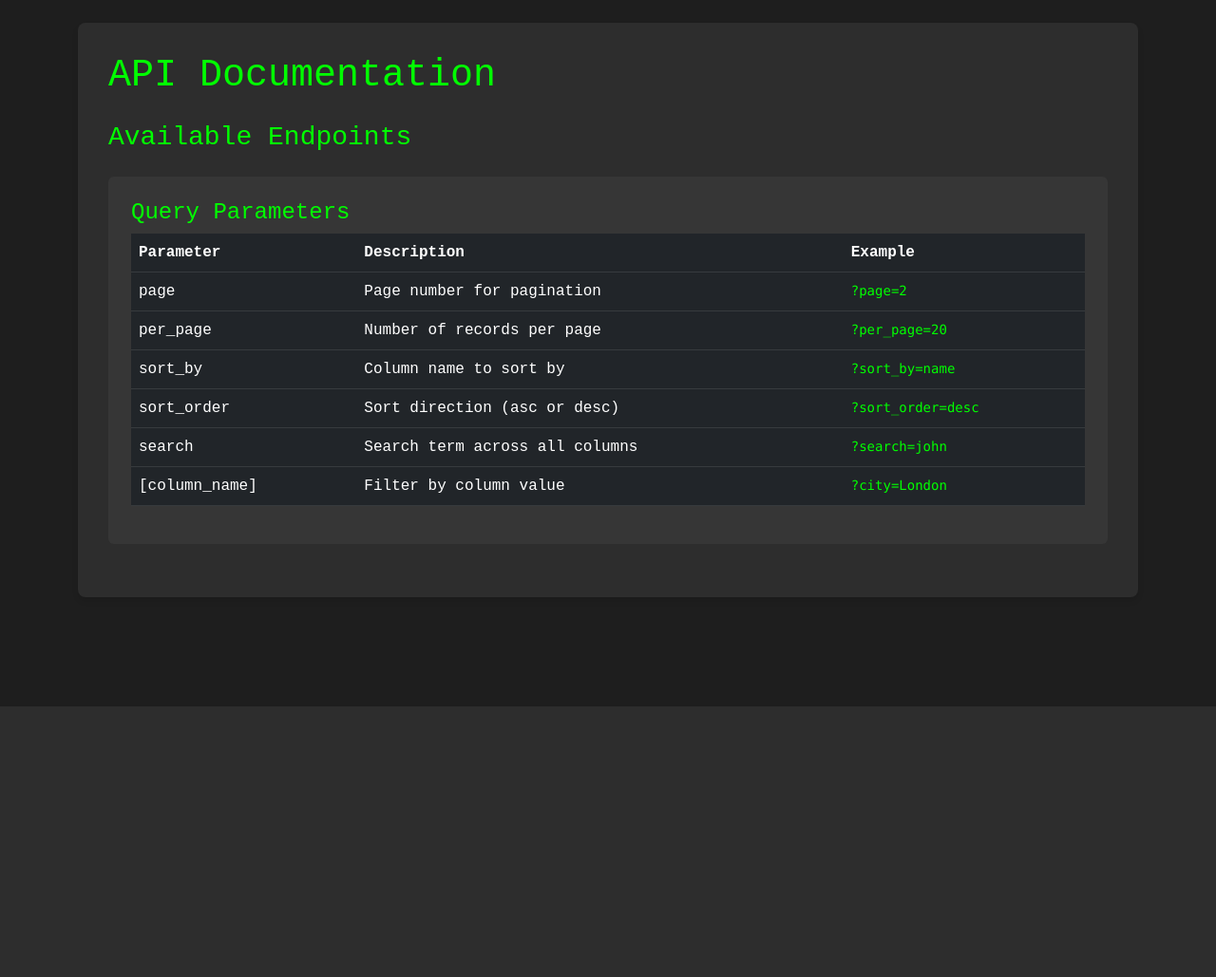
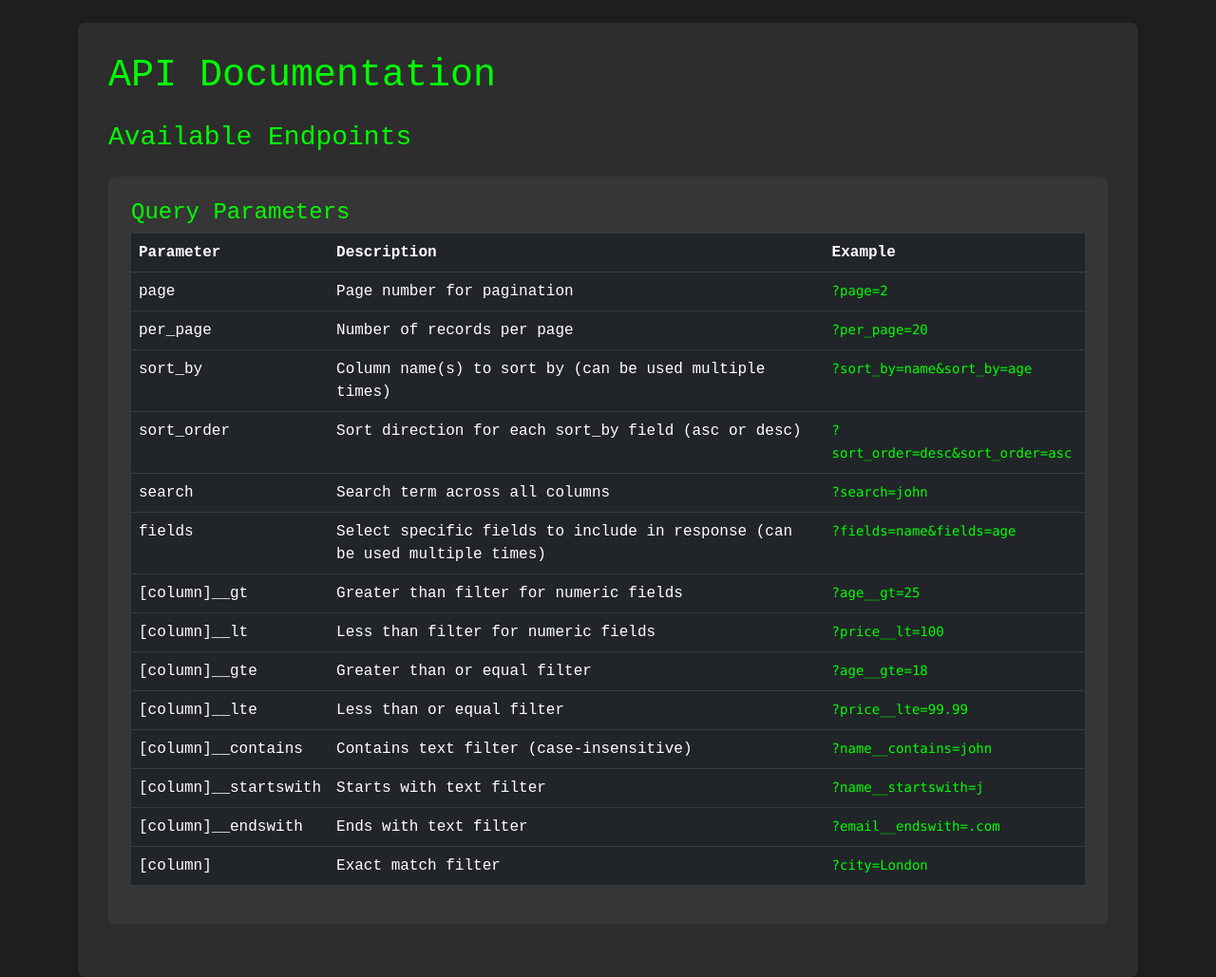
Before and after one commit to plugilode/Csvapi, a Flask app: page /docs in a window 1280 px wide. Shown: the part 56-1085 px from the top of the page at 95% size. Before the commit the page ends 800 px from the top, so only its background shows below. Run offline with Flask 3, Linux system fonts and the light colour scheme; data that the repository does not hold is empty.

Commit message:
Agent query: Are the advanced query parameters like field selection, multiple sorting, and advanced filtering operators working correctly?

```diff
--- a/pyproject.toml
+++ b/pyproject.toml
@@ -11,4 +11,5 @@ dependencies = [
     "flask-wtf>=1.2.2",
     "psycopg2-binary>=2.9.10",
     "pandas>=2.2.3",
+    "sqlalchemy",
 ]
--- a/templates/documentation.html
+++ b/templates/documentation.html
@@ -31,13 +31,13 @@
                         </tr>
                         <tr>
                             <td>sort_by</td>
-                            <td>Column name to sort by</td>
-                            <td><code>?sort_by=name</code></td>
+                            <td>Column name(s) to sort by (can be used multiple times)</td>
+                            <td><code>?sort_by=name&sort_by=age</code></td>
                         </tr>
                         <tr>
                             <td>sort_order</td>
-                            <td>Sort direction (asc or desc)</td>
-                            <td><code>?sort_order=desc</code></td>
+                            <td>Sort direction for each sort_by field (asc or desc)</td>
+                            <td><code>?sort_order=desc&sort_order=asc</code></td>
                         </tr>
                         <tr>
                             <td>search</td>
@@ -45,8 +45,48 @@
                             <td><code>?search=john</code></td>
                         </tr>
                         <tr>
-                            <td>[column_name]</td>
-                            <td>Filter by column value</td>
+                            <td>fields</td>
+                            <td>Select specific fields to include in response (can be used multiple times)</td>
+                            <td><code>?fields=name&fields=age</code></td>
+                        </tr>
+                        <tr>
+                            <td>[column]__gt</td>
+                            <td>Greater than filter for numeric fields</td>
+                            <td><code>?age__gt=25</code></td>
+                        </tr>
+                        <tr>
+                            <td>[column]__lt</td>
+                            <td>Less than filter for numeric fields</td>
+                            <td><code>?price__lt=100</code></td>
+                        </tr>
+                        <tr>
+                            <td>[column]__gte</td>
+                            <td>Greater than or equal filter</td>
+                            <td><code>?age__gte=18</code></td>
+                        </tr>
+                        <tr>
+                            <td>[column]__lte</td>
+                            <td>Less than or equal filter</td>
+                            <td><code>?price__lte=99.99</code></td>
+                        </tr>
+                        <tr>
+                            <td>[column]__contains</td>
+                            <td>Contains text filter (case-insensitive)</td>
+                            <td><code>?name__contains=john</code></td>
+                        </tr>
+                        <tr>
+                            <td>[column]__startswith</td>
+                            <td>Starts with text filter</td>
+                            <td><code>?name__startswith=j</code></td>
+                        </tr>
+                        <tr>
+                            <td>[column]__endswith</td>
+                            <td>Ends with text filter</td>
+                            <td><code>?email__endswith=.com</code></td>
+                        </tr>
+                        <tr>
+                            <td>[column]</td>
+                            <td>Exact match filter</td>
                             <td><code>?city=London</code></td>
                         </tr>
                     </tbody>
@@ -62,7 +102,7 @@
                 <h5 class="terminal-text">Get All Records</h5>
                 <pre><code class="language-http">GET /api/v1/{{ dataset.id }}/data</code></pre>
                 <div class="mb-3">
-                    <input type="text" class="form-control query-params" placeholder="Query parameters (e.g., ?page=1&per_page=10)">
+                    <input type="text" class="form-control query-params" placeholder="Query parameters (e.g., ?page=1&per_page=10&sort_by=name&fields=name,age)">
                 </div>
                 <button class="btn btn-sm btn-primary test-endpoint"
                         data-url="/api/v1/{{ dataset.id }}/data">
--- a/utils.py
+++ b/utils.py
@@ -1,6 +1,6 @@
 from flask import jsonify, request
 from models import DataRecord
-from sqlalchemy import desc
+from sqlalchemy import desc, and_, or_, cast, String, Float
 import re
 
 ALLOWED_EXTENSIONS = {'csv'}
@@ -8,22 +8,55 @@ ALLOWED_EXTENSIONS = {'csv'}
 def allowed_file(filename):
     return '.' in filename and filename.rsplit('.', 1)[1].lower() in ALLOWED_EXTENSIONS
 
+def get_filter_operator(operator, value):
+    operators = {
+        'eq': lambda field: field.astext == str(value),
+        'gt': lambda field: cast(field.astext, Float) > float(value),
+        'lt': lambda field: cast(field.astext, Float) < float(value),
+        'gte': lambda field: cast(field.astext, Float) >= float(value),
+        'lte': lambda field: cast(field.astext, Float) <= float(value),
+        'contains': lambda field: field.astext.ilike(f'%{value}%'),
+        'startswith': lambda field: field.astext.ilike(f'{value}%'),
+        'endswith': lambda field: field.astext.ilike(f'%{value}'),
+    }
+    return operators.get(operator, operators['eq'])
+
 def process_query_parameters(query, dataset_records, dataset_id):
     # Pagination parameters
     page = request.args.get('page', 1, type=int)
     per_page = request.args.get('per_page', 10, type=int)
 
-    # Sorting parameters
-    sort_by = request.args.get('sort_by')
-    sort_order = request.args.get('sort_order', 'asc')
+    # Multiple sort fields support
+    sort_fields = request.args.getlist('sort_by')
+    sort_orders = request.args.getlist('sort_order')
+
+    # Field selection
+    fields = request.args.getlist('fields')
 
     # Search parameter
     search = request.args.get('search')
 
-    # Apply filtering based on column values
+    # Apply advanced filtering
+    filter_conditions = []
     for key, value in request.args.items():
-        if key not in ['page', 'per_page', 'sort_by', 'sort_order', 'search']:
-            query = query.filter(DataRecord.data[key].astext == value)
+        # Skip special parameters
+        if key in ['page', 'per_page', 'sort_by', 'sort_order', 'search', 'fields']:
+            continue
+
+        # Handle advanced operators (e.g., column__gt=5, column__contains=text)
+        if '__' in key:
+            field, operator = key.split('__')
+            try:
+                filter_op = get_filter_operator(operator, value)
+                filter_conditions.append(filter_op(DataRecord.data[field]))
+            except (ValueError, TypeError):
+                continue
+        else:
+            # Default exact match
+            filter_conditions.append(DataRecord.data[key].astext == value)
+
+    if filter_conditions:
+        query = query.filter(and_(*filter_conditions))
 
     # Apply search across all columns if search parameter is provided
     if search:
@@ -34,25 +67,39 @@ def process_query_parameters(query, dataset_records, dataset_id):
                 search_conditions.append(
                     DataRecord.data[column].astext.ilike(f'%{search}%')
                 )
-            from sqlalchemy import or_
             query = query.filter(or_(*search_conditions))
 
-    # Apply sorting if sort_by parameter is provided
-    if sort_by:
-        sort_expr = DataRecord.data[sort_by].astext
-        if sort_order.lower() == 'desc':
-            sort_expr = desc(sort_expr)
-        query = query.order_by(sort_expr)
+    # Apply multiple sorting
+    if sort_fields:
+        sort_expressions = []
+        for idx, sort_field in enumerate(sort_fields):
+            sort_order = sort_orders[idx] if idx < len(sort_orders) else 'asc'
+            sort_expr = DataRecord.data[sort_field].astext
+            if sort_order.lower() == 'desc':
+                sort_expr = desc(sort_expr)
+            sort_expressions.append(sort_expr)
+        if sort_expressions:
+            query = query.order_by(*sort_expressions)
 
     # Apply pagination
     paginated_query = query.paginate(page=page, per_page=per_page, error_out=False)
+
+    # Prepare response data with field selection
+    data = []
+    for record in paginated_query.items:
+        if fields:
+            # Only include requested fields
+            filtered_data = {field: record.data.get(field) for field in fields if field in record.data}
+            data.append(filtered_data)
+        else:
+            data.append(record.data)
 
     # Prepare response metadata
     total_pages = paginated_query.pages
     total_records = paginated_query.total
 
     return {
-        'data': [record.data for record in paginated_query.items],
+        'data': data,
         'metadata': {
             'page': page,
             'per_page': per_page,
```
Also changed, not shown: 2 other files.
